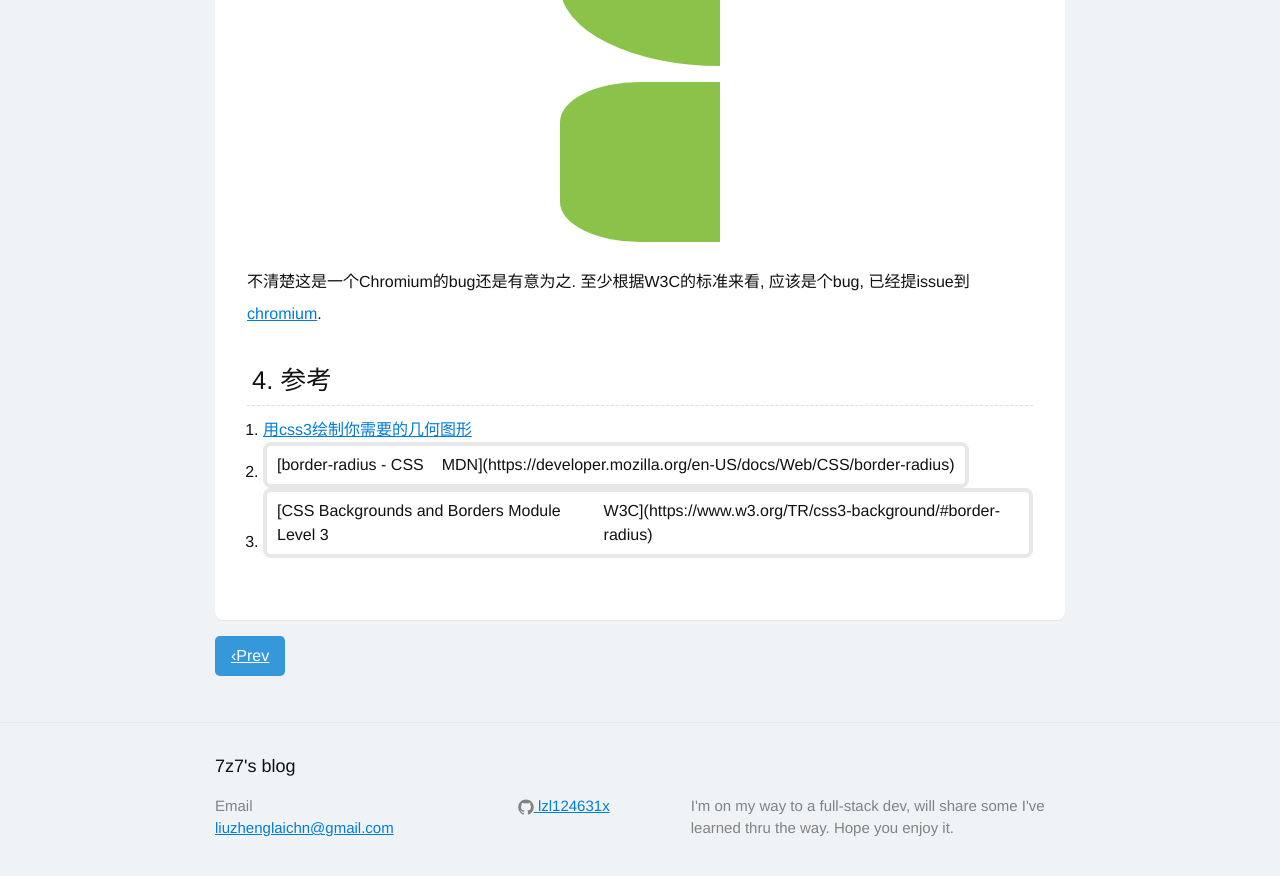
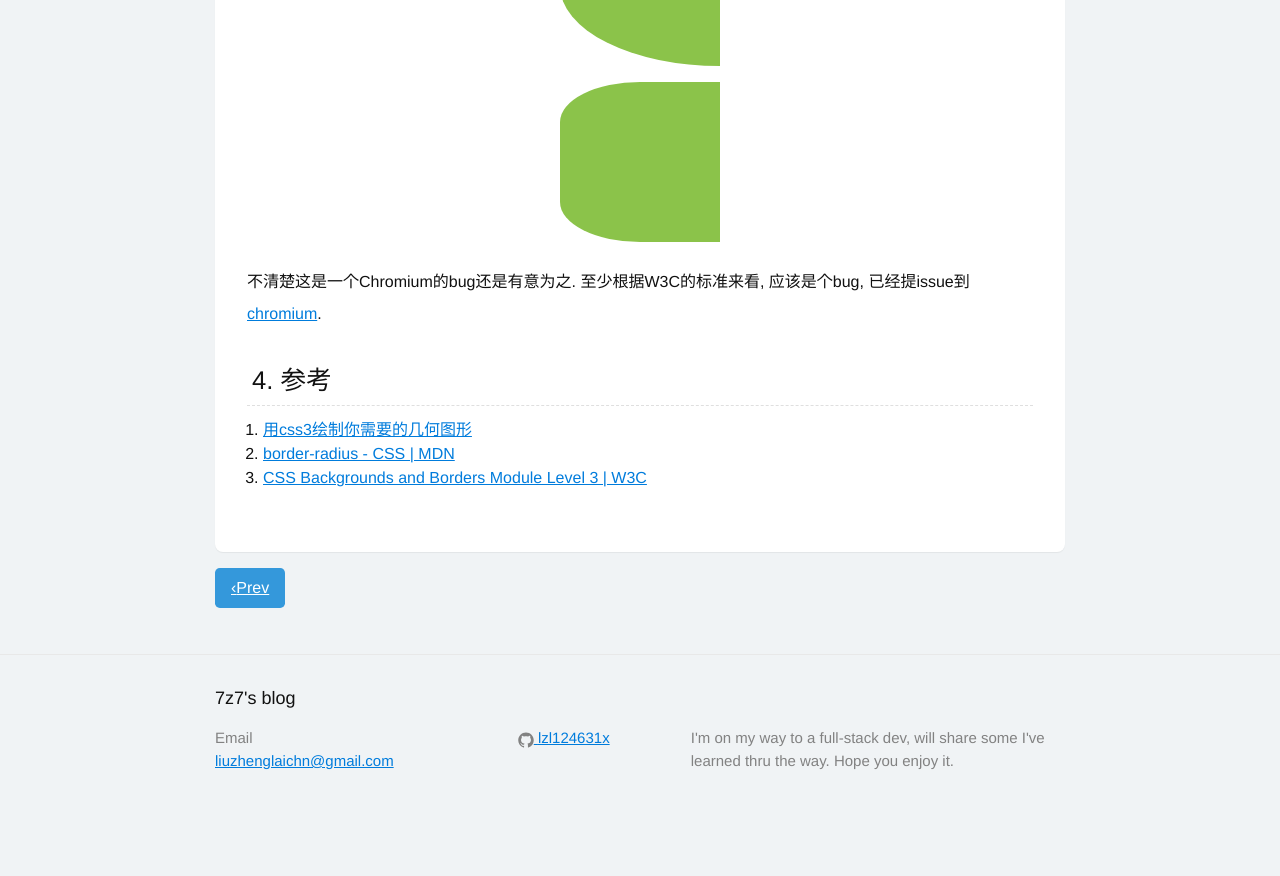
Before and after one commit to lzl124631x/lzl124631x.github.io, a Jekyll site: the page built from _posts/2016-08-13-border-radius.md, in a window 1280 px wide and 900 px high, scrolled down 4081 px. Shown: the top 876 px of the window. Built offline with Jekyll 4.4.1, drawn with Linux system fonts in a browser that asks for light colours; after the commit the page ends 4913 px from its top, so only the background shows below that.

Commit message:
minor change

```diff
--- a/_posts/2016-08-13-border-radius.md
+++ b/_posts/2016-08-13-border-radius.md
@@ -137,5 +137,5 @@ border-radius: 100% / 50% 0 0 50%;
 # 参考
 
 1. [用css3绘制你需要的几何图形](http://www.cnblogs.com/wdlhao/p/5751211.html)
-1. [border-radius - CSS | MDN](https://developer.mozilla.org/en-US/docs/Web/CSS/border-radius)
-1. [CSS Backgrounds and Borders Module Level 3 | W3C](https://www.w3.org/TR/css3-background/#border-radius)
+1. [border-radius - CSS \| MDN](https://developer.mozilla.org/en-US/docs/Web/CSS/border-radius)
+1. [CSS Backgrounds and Borders Module Level 3 \| W3C](https://www.w3.org/TR/css3-background/#border-radius)
```
